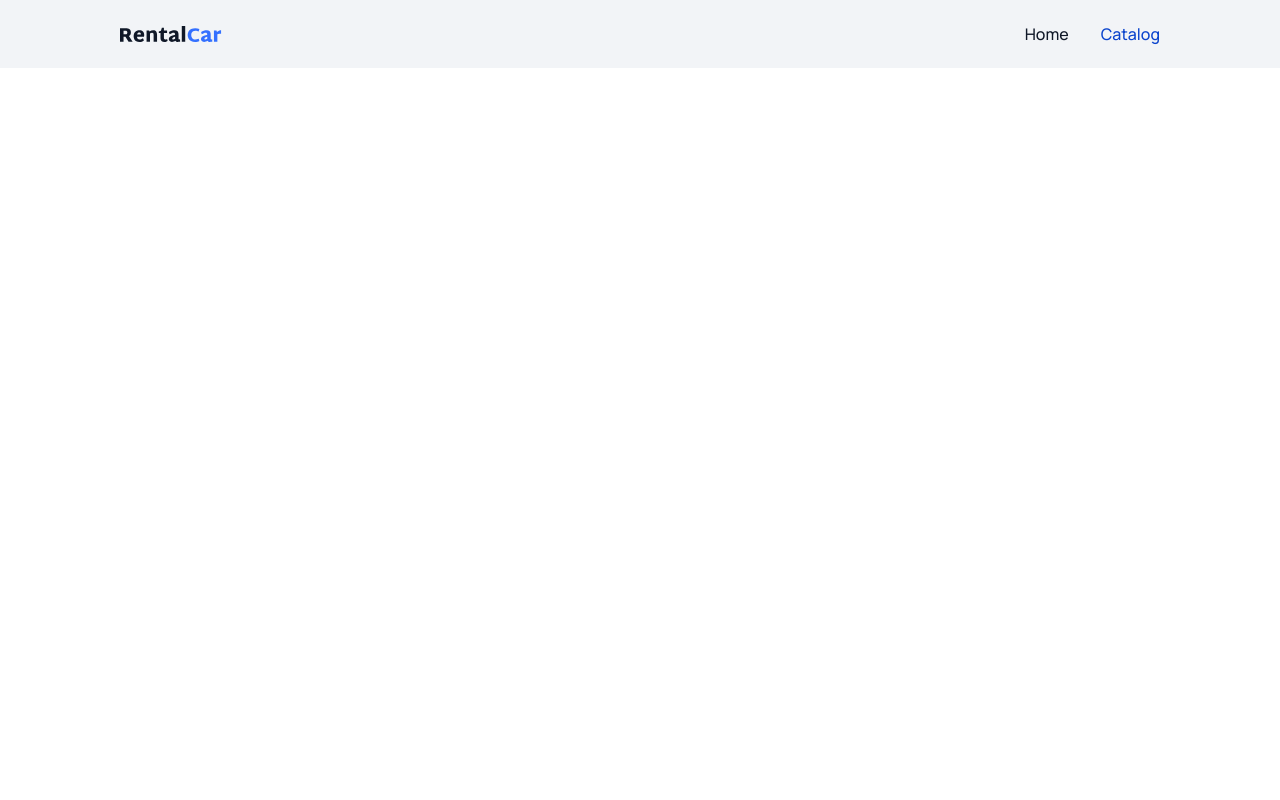
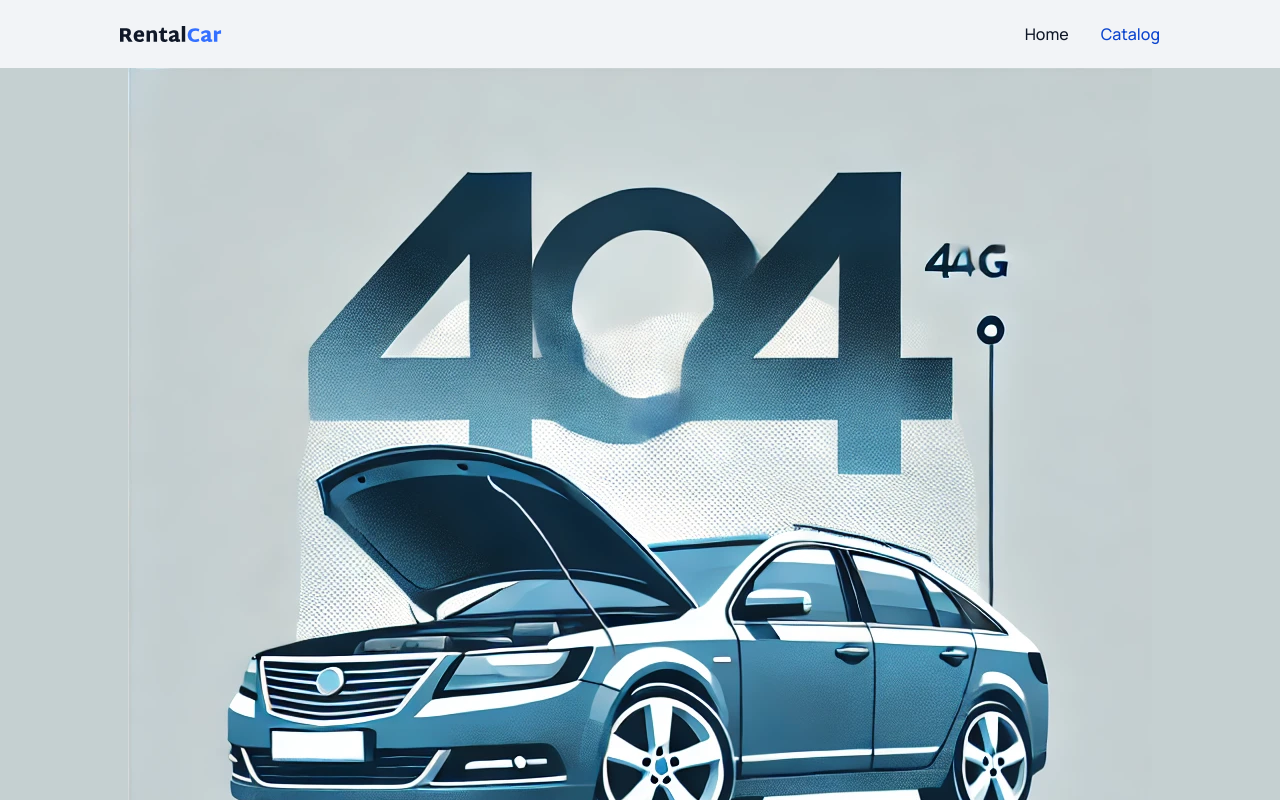
Before and after one commit to YNazymko12/car-rental-website, a React (Vite) app: page /catalog in a window 1280 px wide. Before the commit this address had no page. Shown: the top 800 px of the page. Built offline with nearby package versions, Linux system fonts and the light colour scheme.

Commit message:
added 404 page

```diff
--- a/src/App.jsx
+++ b/src/App.jsx
@@ -6,6 +6,7 @@ import { lazy, Suspense } from 'react';
 import { Route, Routes } from 'react-router-dom';
 
 const HomePage = lazy(() => import('./pages/HomePage/HomePage'));
+const NotFoundPage = lazy(() => import('./pages/NotFoundPage/NotFoundPage'));
 
 function App() {
   return (
@@ -14,6 +15,7 @@ function App() {
       <Suspense fallback={<Loader />}>
         <Routes>
           <Route path="/" element={<HomePage />} />
+          <Route path="*" element={<NotFoundPage />} />
         </Routes>
       </Suspense>
     </>
--- /dev/null
+++ b/src/pages/NotFoundPage/NotFoundPage.jsx
@@ -0,0 +1,12 @@
+import notFoundImage from '../../assets/images/404.webp';
+import css from './NotFoundPage.module.css';
+
+const NotFoundPage = () => {
+  return (
+    <div className={css.container}>
+      <img className={css.image} src={notFoundImage} alt="404 image" />
+    </div>
+  );
+};
+
+export default NotFoundPage;
--- /dev/null
+++ b/src/pages/NotFoundPage/NotFoundPage.module.css
@@ -0,0 +1,11 @@
+.container {
+  display: flex;
+  justify-content: center;
+  align-items: center;
+  background-color: #c5d0d1;
+}
+
+.image {
+  object-fit: cover;
+  object-position: center;
+}
```
Also changed, not shown: src/assets/images/404.webp (added).
